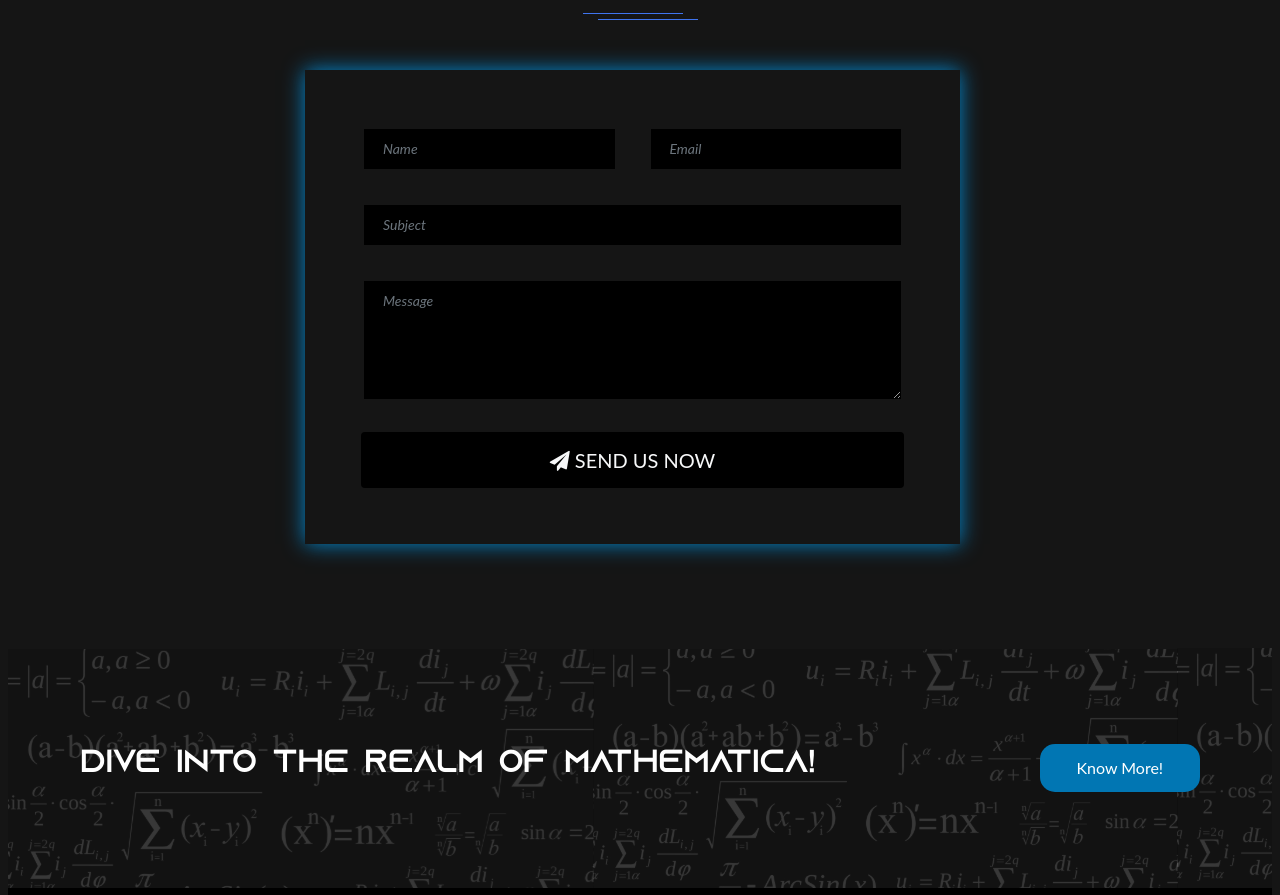
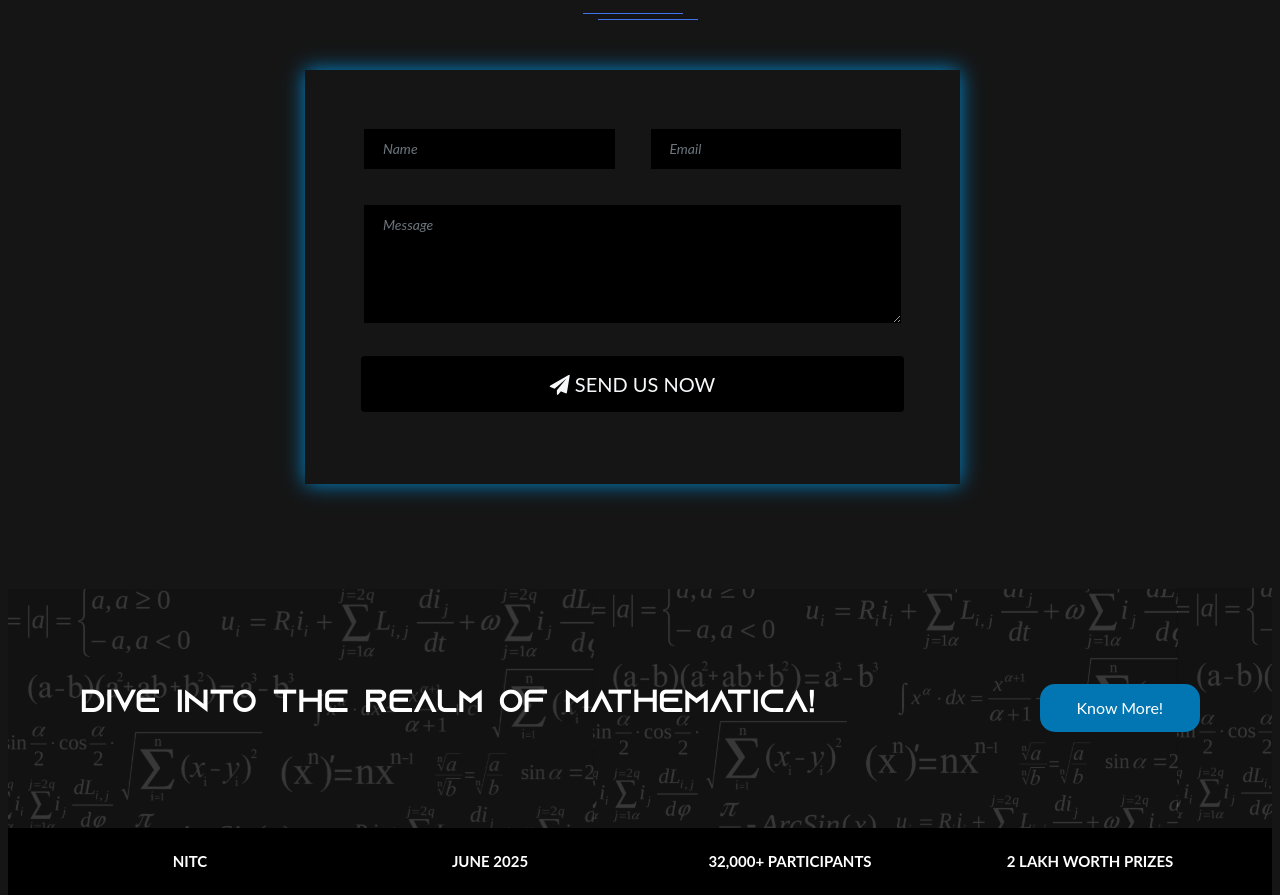
Before and after one commit to ketan-vyam18/CM-MAIN-main-final, a React (Vite) app: page /admin in a window 1280 px wide. Shown: the part 4987-5882 px from the top of the page. Built offline with nearby package versions, Linux system fonts and the light colour scheme; some icons are missing; a web font is replaced by a local one.

Commit message:
Refactor contact form implementation to use a separate ContactForm component with API integration

```diff
--- a/src/App.jsx
+++ b/src/App.jsx
@@ -1032,75 +1032,7 @@ const sliderRef = useRef(null);
                 data-wow-delay="0.2s"
               >
                 <div className="form-wrapper">
-                  <form onSubmit={handleSubmit}>
-                    <div className="row">
-                      <div className="col-md-6 form-line">
-                        <div className="form-group">
-                          <input
-                            type="text"
-                            className="form-control name"
-                            id="name1"
-                            name="name"
-                            placeholder="Name"
-                            required
-                            value={formData.name}
-                            onChange={handleChange}
-                          />
-                        </div>
-                      </div>
-                      <div className="col-md-6 form-line">
-                        <div className="form-group">
-                          <input
-                            type="email"
-                            className="form-control email"
-                            id="email"
-                            name="email"
-                            placeholder="Email"
-                            required
-                            value={formData.email}
-                            onChange={handleChange}
-                          />
-                        </div>
-                      </div>
-                      <div className="col-md-12 form-line">
-                        <div className="form-group">
-                          <input
-                            type="text"
-                            className="form-control"
-                            id="msg_subject"
-                            name="subject"
-                            placeholder="Subject"
-                            required
-                            value={formData.subject}
-                            onChange={handleChange}
-                          />
-                        </div>
-                      </div>
-                      <div className="col-md-12">
-                        <div className="form-group">
-                          <textarea
-                            className="form-control"
-                            rows="4"
-                            id="message"
-                            name="message"
-                            placeholder="Message"
-                            required
-                            value={formData.message}
-                            onChange={handleChange}
-                          ></textarea>
-                        </div>
-                        <div className="form-submit">
-                          <button type="submit" className="btn btn-common">
-                            <i
-                              className="fa fa-paper-plane"
-                              aria-hidden="true"
-                            ></i>{" "}
-                            Send Us Now
-                          </button>
-                        </div>
-                      </div>
-                    </div>
-                  </form>
+                  <ContactForm />
                 </div>
               </div>
             </div>
@@ -1279,3 +1211,79 @@ const sliderRef = useRef(null);
 
 
 export default App;
+
+
+function ContactForm() {
+  const [result, setResult] = React.useState("");
+
+  const onSubmit = async (event) => {
+    event.preventDefault();
+    setResult("Sending....");
+    const formData = new FormData(event.target);
+
+    formData.append("access_key", "dbe37ad5-6d34-45c1-80e3-5d9baa1d07"); //change this acces_key to the club mail id key
+
+    const response = await fetch("https://api.web3forms.com/submit", {
+      method: "POST",
+      body: formData
+    });
+
+    const data = await response.json();
+
+    if (data.success) {
+      setResult("Form Submitted Successfully");
+      event.target.reset();
+    } else {
+      setResult(data.message || "Something went wrong.");
+    }
+  };
+
+  return (
+    <form onSubmit={onSubmit}>
+      <div className="row">
+        <div className="col-md-6 form-line">
+          <div className="form-group">
+            <input
+              type="text"
+              className="form-control name"
+              name="name"
+              placeholder="Name"
+              required
+            />
+          </div>
+        </div>
+        <div className="col-md-6 form-line">
+          <div className="form-group">
+            <input
+              type="email"
+              className="form-control email"
+              name="email"
+              placeholder="Email"
+              required
+            />
+          </div>
+        </div>
+        <div className="col-md-12 form-line">
+          <div className="form-group">
+            <textarea
+              className="form-control"
+              rows="4"
+              name="message"
+              placeholder="Message"
+              required
+            ></textarea>
+          </div>
+        </div>
+        <div className="col-md-12">
+          <div className="form-submit">
+            <button type="submit" className="btn btn-common">
+              <i className="fa fa-paper-plane" aria-hidden="true"></i>{" "}
+              Send Us Now
+            </button>
+          </div>
+        </div>
+      </div>
+      <span style={{ display: "block", marginTop: "1rem" }}>{result}</span>
+    </form>
+  );
+}
```
